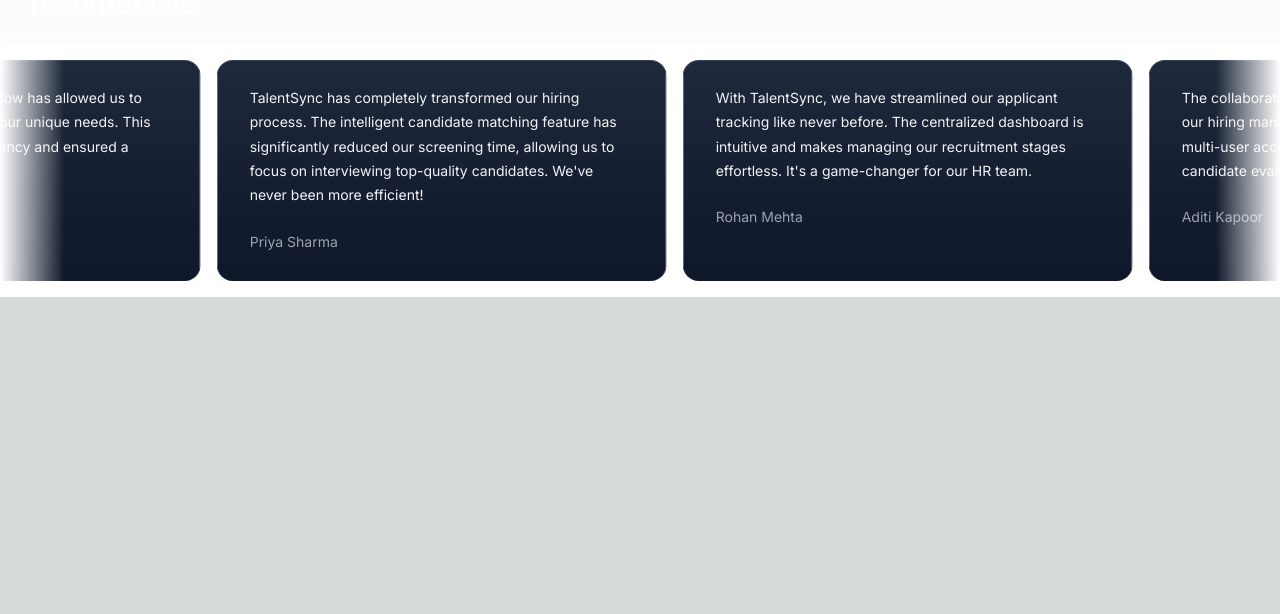
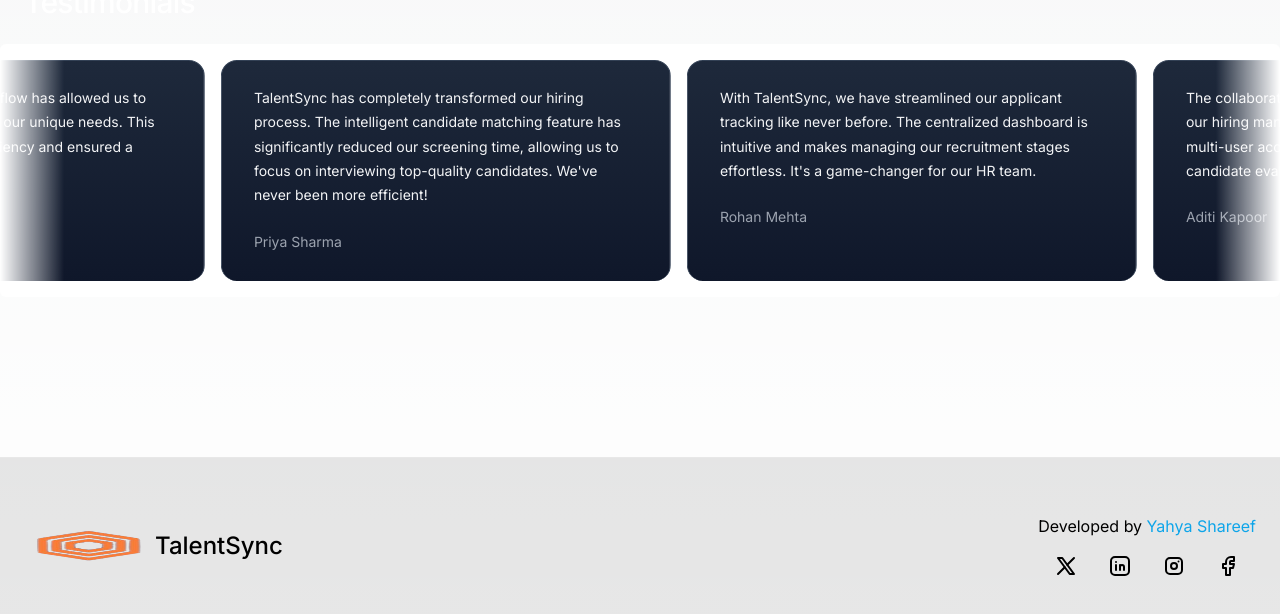
Before and after one commit to yahyashareef48/digital-recruitment-frontend, a Next.js app: page / in a window 1280 px wide. Shown: the part 3412-4026 px from the top of the page. Before the commit the page ends 3709 px from the top, so only its background shows below. Built offline with nearby package versions, Linux system fonts and the light colour scheme.

Commit message:
footer done for now

```diff
--- a/app/page.js
+++ b/app/page.js
@@ -13,6 +13,13 @@
 import { benefitsData } from "../data/benefitsData.js";
 import { testimonials } from "../data/testimonials.js";
 import { navItems } from "../data/navItems.js";
+import Link from "next/link";
+import {
+  IconBrandFacebook,
+  IconBrandInstagram,
+  IconBrandLinkedin,
+  IconBrandX,
+} from "@tabler/icons-react";
 
 export default function Home() {
   return (
@@ -32,7 +39,13 @@
             className="relative flex flex-col gap-4 items-center justify-center px-4 max-w-7xl"
           >
             <h2 className="text-xs md:text-2xl font-medium dark:text-white text-center flex">
-              <Image src="/logo.png" className="w-full mr-1" width={20} height={20} alt="logo" />
+              <Image
+                src="/logo.png"
+                className="w-full mr-1 sm:w-[30px] sm:h-[30px] w-[15px] h-[15px]"
+                width={20}
+                height={20}
+                alt="logo"
+              />
               TalentSync
             </h2>
             <h1 className="text-3xl md:text-7xl font-bold dark:text-white text-center">
@@ -193,6 +206,38 @@
           <InfiniteMovingCards items={testimonials} direction="right" speed="slow" />
         </div>
       </section>
+
+      <footer className="w-full border-t border-[hsla(0,0%,100%,.1)] bg-[hsla(0,0%,10%,.1)] py-14 px-6">
+        <div className="max-w-7xl mx-auto flex flex-col sm:flex-row justify-between items-center">
+          <h2 className="max-h-8 text-2xl font-medium dark:text-white text-center flex max-w-[163px]">
+            <Image src="/logo.png" className="w-full mr-1" width={20} height={20} alt="logo" />
+            TalentSync
+          </h2>
+          <div className="sm:mt-0 mt-4">
+            <p>
+              Developed by{" "}
+              <Link href="https://x.com/shareef_yahya1" className="text-[rgb(14,165,233)]">
+                Yahya Shareef
+              </Link>
+            </p>
+
+            <div className="flex justify-between mt-4 px-4">
+              <Link href="https://x.com/shareef_yahya1">
+                <IconBrandX />
+              </Link>
+              <Link href="https://www.linkedin.com/in/yahiya-shareef/">
+                <IconBrandLinkedin />
+              </Link>
+              <Link href="https://www.instagram.com/yahya_shareef1/">
+                <IconBrandInstagram />
+              </Link>
+              <Link href="https://www.facebook.com/profile.php?id=61558586026851">
+                <IconBrandFacebook />
+              </Link>
+            </div>
+          </div>
+        </div>
+      </footer>
     </main>
   );
 }
```
